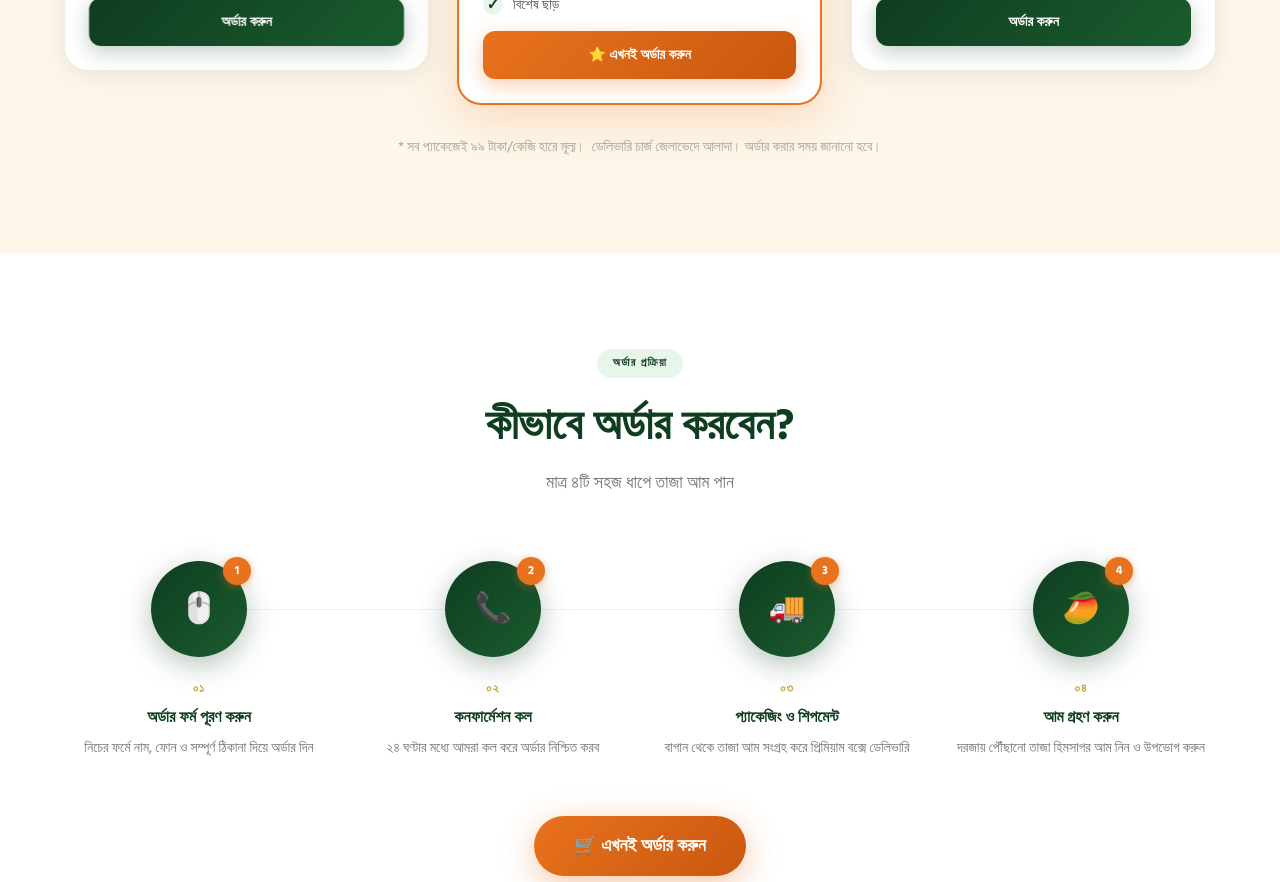
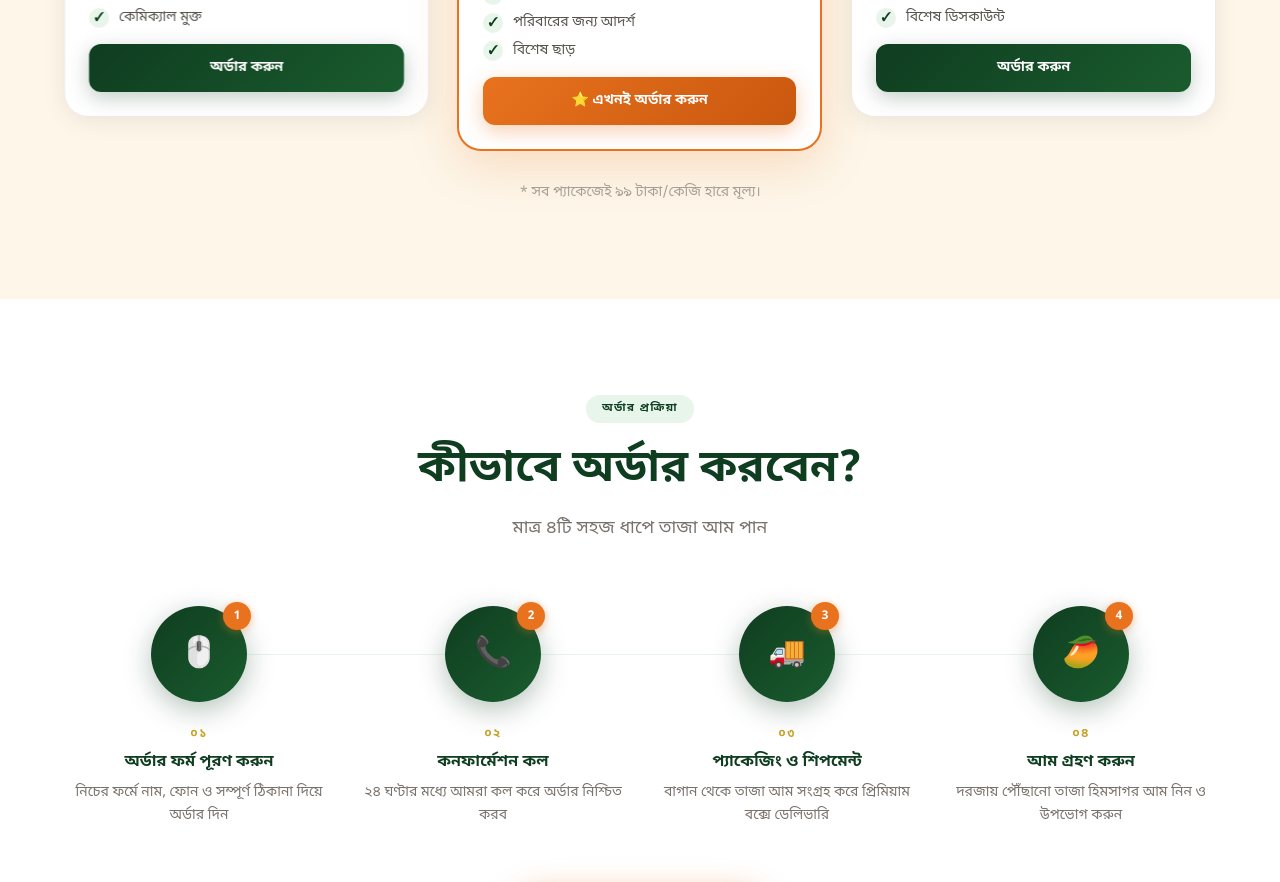
Before and after one commit to apixel-code/foodcanvas, a Next.js app: page / in a window 1280 px wide. Shown: the part 2840-3722 px from the top of the page. Built offline with nearby package versions, Linux system fonts and the light colour scheme.

Commit message:
fix: update font usage to Noto Sans Bengali and clean up product note text

```diff
--- a/app/globals.css
+++ b/app/globals.css
@@ -19,7 +19,7 @@
   --color-border: #e7e5e4;
   --color-mint: #f0fdf4;
   --color-mint-dark: #dcfce7;
-  --font-bangla: 'Hind Siliguri', 'Noto Sans Bengali', sans-serif;
+  --font-bangla: 'Noto Sans Bengali', sans-serif;
 }
 
 :root {
@@ -43,7 +43,7 @@ html { scroll-behavior: smooth; }
 body {
   background-color: var(--color-cream);
   color: #1c1917;
-  font-family: 'Hind Siliguri', 'Noto Sans Bengali', sans-serif;
+  font-family: 'Noto Sans Bengali', sans-serif;
   -webkit-font-smoothing: antialiased;
 }
 
--- a/app/layout.tsx
+++ b/app/layout.tsx
@@ -1,9 +1,9 @@
 import type { Metadata } from 'next'
-import { Hind_Siliguri } from 'next/font/google'
+import { Noto_Sans_Bengali } from 'next/font/google'
 import './globals.css'
 import FloatingButtons from '@/components/FloatingButtons'
 
-const hind = Hind_Siliguri({
+const hind = Noto_Sans_Bengali({
   subsets: ['bengali', 'latin'],
   weight: ['400', '500', '600', '700'],
   variable: '--font-bangla',
--- a/components/Products.tsx
+++ b/components/Products.tsx
@@ -201,8 +201,7 @@ export default function Products() {
 
         {/* Note */}
         <p className="text-center text-stone-400 text-sm mt-8">
-          * সব প্যাকেজেই ৯৯ টাকা/কেজি হারে মূল্য।&nbsp;
-          ডেলিভারি চার্জ জেলাভেদে আলাদা। অর্ডার করার সময় জানানো হবে।
+          * সব প্যাকেজেই ৯৯ টাকা/কেজি হারে মূল্য।
         </p>
       </div>
     </section>
```
